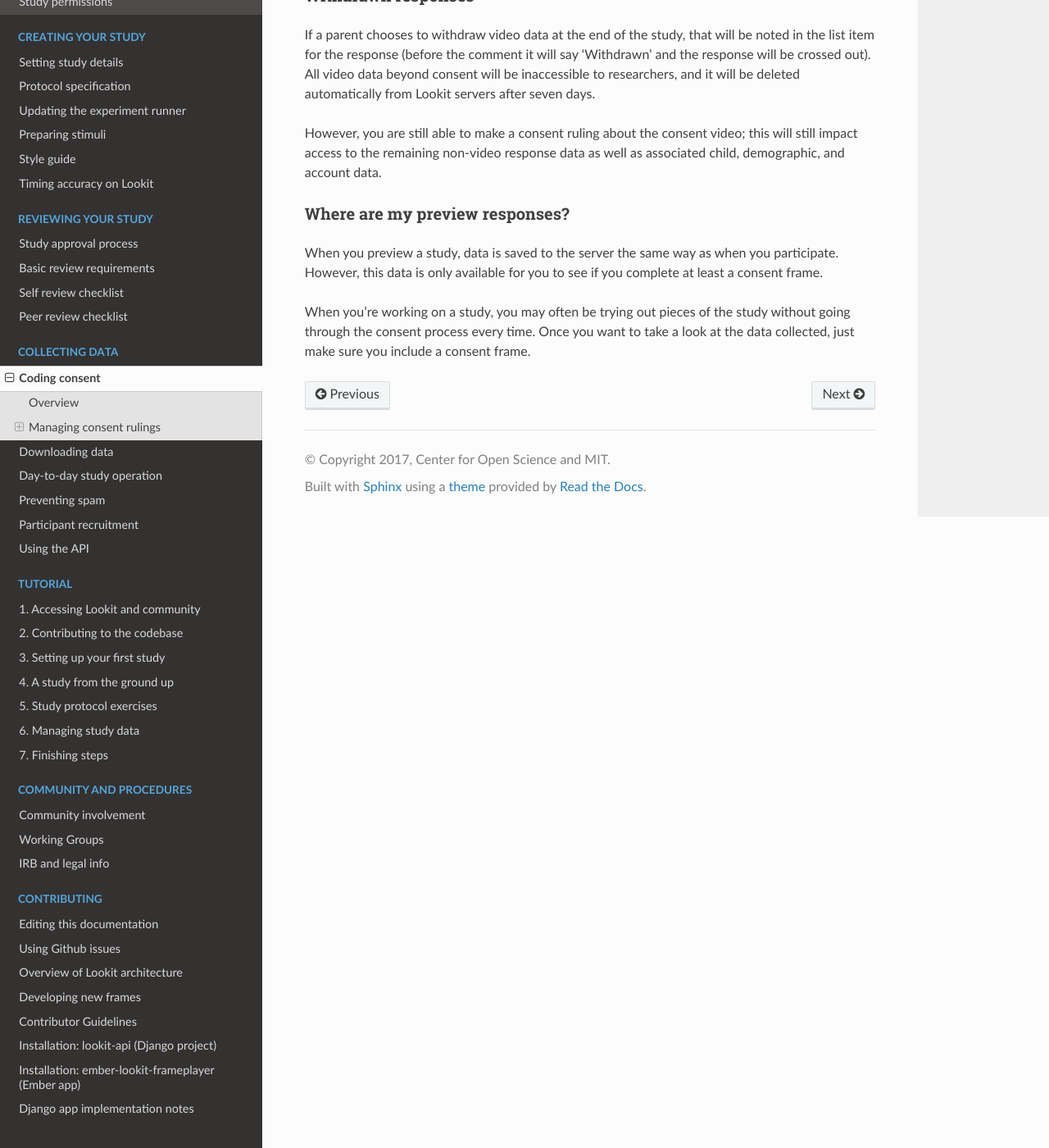
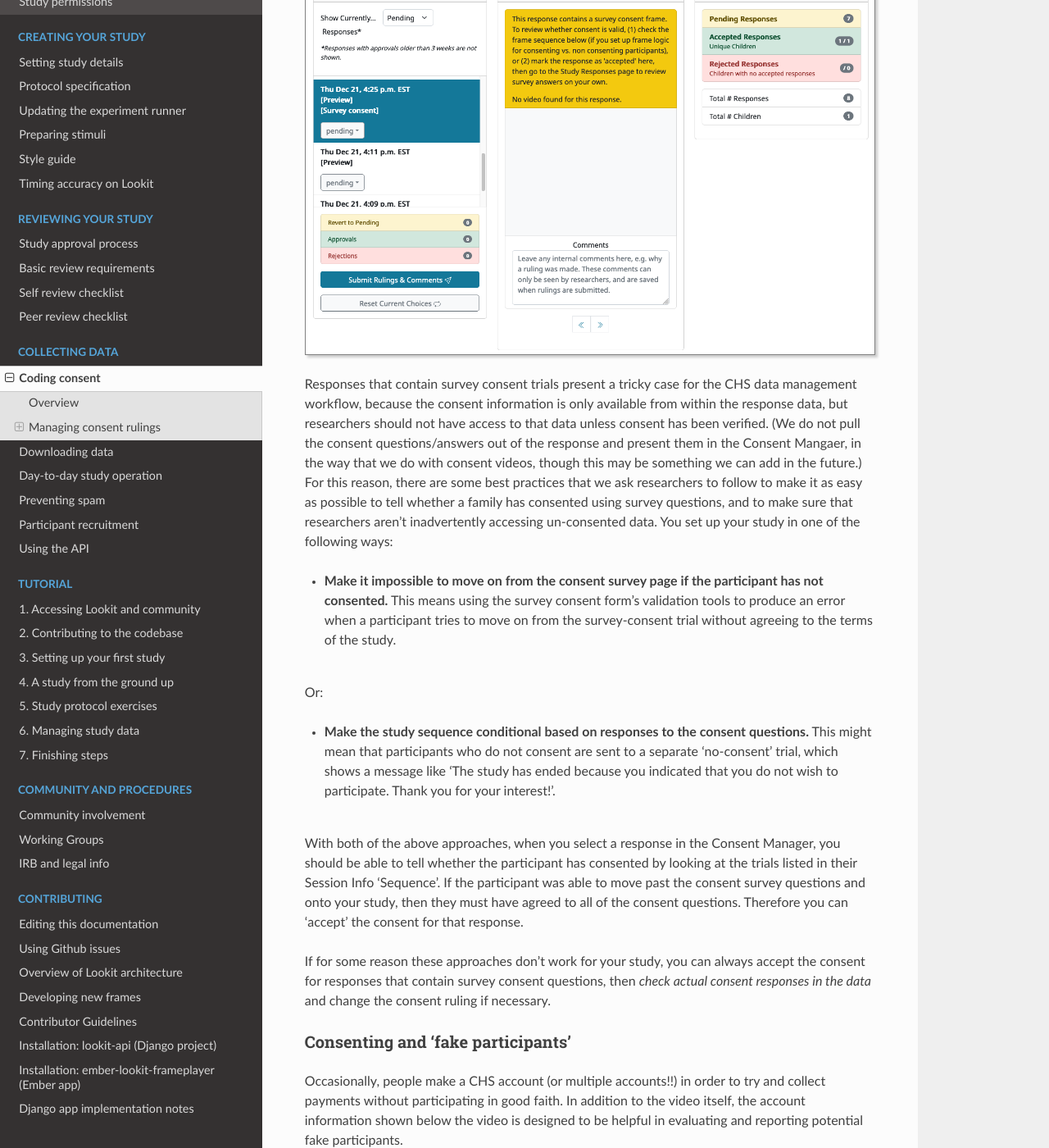
Before and after one commit to lookit/lookit-docs, a Sphinx documentation site: the page built from docs/source/researchers-manage-consent.rst, in a window 1280 px wide and 1400 px high, scrolled down 4993 px. Shown: the whole window at 82% size. Built offline with Sphinx 7.4.7 and the Read the Docs theme 2.0.0, drawn with Linux system fonts in a browser that asks for light colours; some of the changed text lies outside the part shown.

Commit message:
add section on managing consent with survey-consent frames, add screenshot

```diff
--- a/docs/source/researchers-manage-consent.rst
+++ b/docs/source/researchers-manage-consent.rst
@@ -55,6 +55,30 @@ Consent rulings can be changed after an initial ruling is made; for instance, yo
 
 The most recent consent ruling, the time of that ruling, any comment, and the name of the researcher who made the ruling, will be included in the JSON/CSV data for this response.
 
+----------------------------------------------
+Managing responses that use survey consent
+----------------------------------------------
+
+In general, all studies on CHS should use the video recordings for consent. However there may be studies that collect consent through survey-style questions - for instance, in rare cases when, for legal reasons, it is not possible to collect video consent. In internal Lookit studies, this is done using the ``survey-consent`` frame.
+
+When a study uses survey questions for consent, researchers are still responsible for verifying that the family has actually consented by checking their answers to the consent question(s). On the Consent Manager page, any sessions in the response list that contain a ``survey-consent`` frame will be flagged with "[Survey consent]". When such a response is selected, a warning message will also appear at the top of the Video area. Depending on the study, there may or may not also be a consent video associated with the response session; if so then it will appear in the Video area, otherwise there will another warning message saying "No video found for this response".
+
+.. image:: _static/img/consent_manager_response_selected_survey_consent_no_video.png
+    :alt: Response that contains survey consent questions and no video
+
+Responses that contain survey consent trials present a tricky case for the CHS data management workflow, because the consent information is only available from within the response data, but researchers should not have access to that data unless consent has been verified. (We do not pull the consent questions/answers out of the response and present them in the Consent Mangaer, in the way that we do with consent videos, though this may be something we can add in the future.) For this reason, there are some best practices that we ask researchers to follow to make it as easy as possible to tell whether a family has consented using survey questions, and to make sure that researchers aren't inadvertently accessing un-consented data. You set up your study in one of the following ways:
+
+* **Make it impossible to move on from the consent survey page if the participant has not consented.** This means using the survey consent form's validation tools to produce an error when a participant tries to move on from the survey-consent trial without agreeing to the terms of the study.
+
+Or:
+
+* **Make the study sequence conditional based on responses to the consent questions.** This might mean that participants who do not consent are sent to a separate 'no-consent' trial, which shows a message like 'The study has ended because you indicated that you do not wish to participate. Thank you for your interest!'.
+
+With both of the above approaches, when you select a response in the Consent Manager, you should be able to tell whether the participant has consented by looking at the trials listed in their Session Info 'Sequence'. If the participant was able to move past the consent survey questions and onto your study, then they must have agreed to all of the consent questions. Therefore you can 'accept' the consent for that response.
+
+If for some reason these approaches don't work for your study, you can always accept the consent for responses that contain survey consent questions, then *check actual consent responses in the data* and change the consent ruling if necessary.
+
+
 -----------------------------------
 Consenting and 'fake participants'
 -----------------------------------
```
Also changed, not shown: docs/source/_static/img/consent_manager_response_selected_survey_consent_no_video.png (added).
